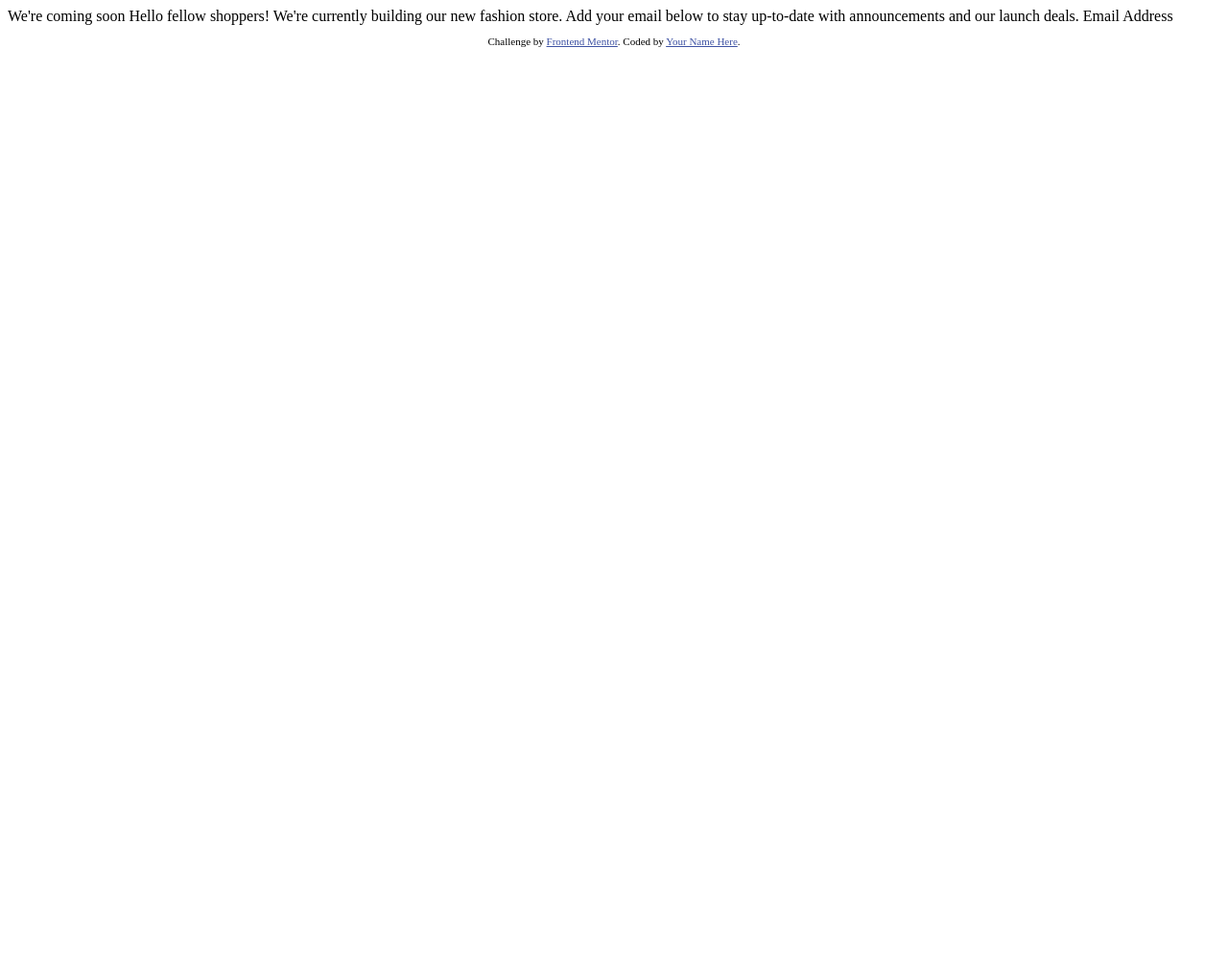
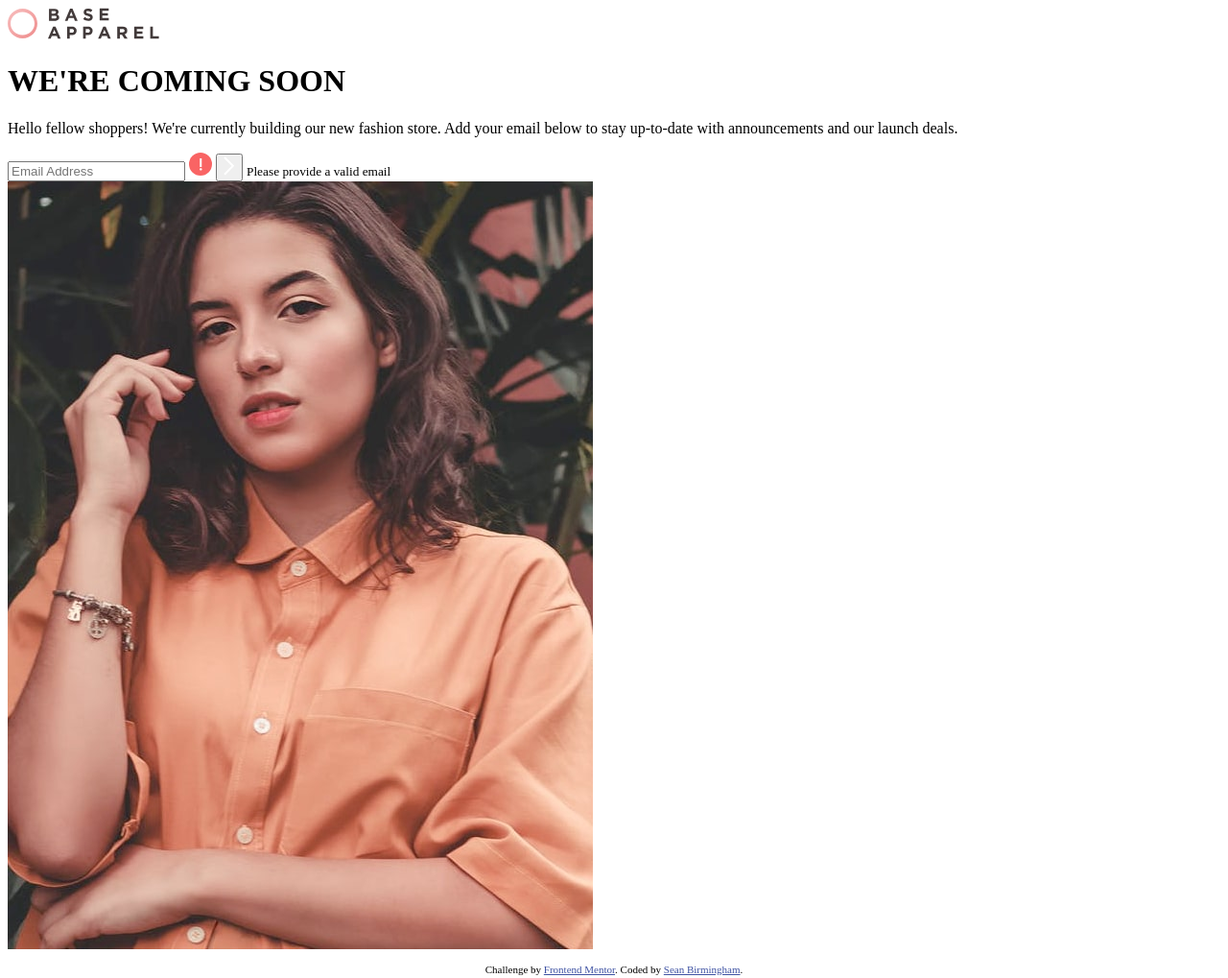
Before and after one commit to sean-birmingham/base-apparel-coming-soon, a plain HTML site: page index.html in a window 1280 px wide. Shown: the whole page at 96% size. Before the commit the page ends 800 px from the top, so only its background shows below. Drawn offline with Linux system fonts and the light colour scheme.

Commit message:
set up html structure

```diff
--- a/index.html
+++ b/index.html
@@ -1,32 +1,68 @@
 <!DOCTYPE html>
 <html lang="en">
   <head>
-  <meta charset="UTF-8">
-  <meta name="viewport" content="width=device-width, initial-scale=1.0"> <!-- displays site properly based on user's device -->
+    <meta charset="UTF-8" />
+    <meta name="viewport" content="width=device-width, initial-scale=1.0" />
+    <!-- displays site properly based on user's device -->
 
-  <link rel="icon" type="image/png" sizes="32x32" href="./images/favicon-32x32.png">
+    <link
+      rel="icon"
+      type="image/png"
+      sizes="32x32"
+      href="./images/favicon-32x32.png"
+    />
 
     <title>Frontend Mentor | Base Apparel coming soon page</title>
 
     <!-- Feel free to remove these styles or customise in your own stylesheet 👍 -->
     <style>
-    .attribution { font-size: 11px; text-align: center; }
-    .attribution a { color: hsl(228, 45%, 44%); }
+      .attribution {
+        font-size: 11px;
+        text-align: center;
+      }
+      .attribution a {
+        color: hsl(228, 45%, 44%);
+      }
     </style>
   </head>
   <body>
+    <div class="container">
+      <div class="left">
+        <img src="/images/logo.svg" alt="" />
 
-  We're coming soon
+        <h1><span>WE'RE</span> COMING SOON</h1>
 
+        <p>
           Hello fellow shoppers! We're currently building our new fashion store.
-  Add your email below to stay up-to-date with announcements and our launch deals.
+          Add your email below to stay up-to-date with announcements and our
+          launch deals.
+        </p>
 
-  Email Address
+        <form>
+          <input
+            type="email"
+            name="email"
+            id="email"
+            placeholder="Email Address"
+          />
+          <img src="/images/icon-error.svg" alt="" />
+          <button>
+            <img src="/images/icon-arrow.svg" alt="" />
+          </button>
+          <small>Please provide a valid email</small>
+        </form>
+      </div>
+      <div class="right bg-img">
+        <img src="/images/hero-desktop.jpg" alt="" />
+      </div>
+    </div>
 
     <footer>
       <p class="attribution">
-      Challenge by <a href="https://www.frontendmentor.io?ref=challenge" target="_blank">Frontend Mentor</a>.
-      Coded by <a href="#">Your Name Here</a>.
+        Challenge by
+        <a href="https://www.frontendmentor.io?ref=challenge" target="_blank"
+          >Frontend Mentor</a
+        >. Coded by <a href="#">Sean Birmingham</a>.
       </p>
     </footer>
   </body>
```
Lines whose indentation alone changed are shown as unchanged.
